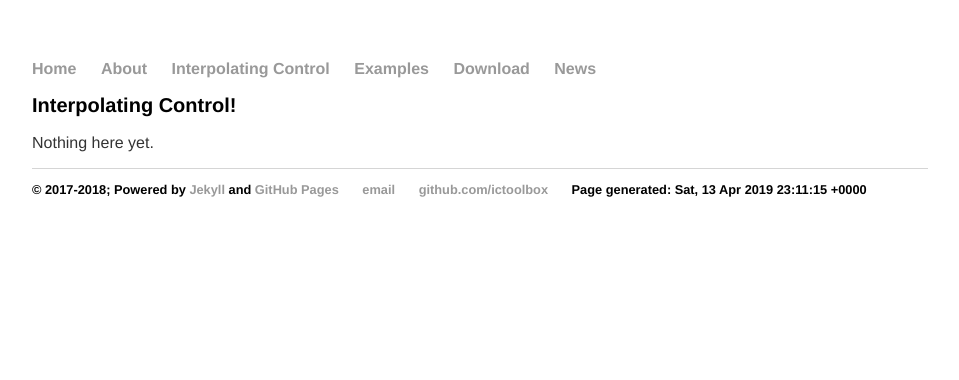
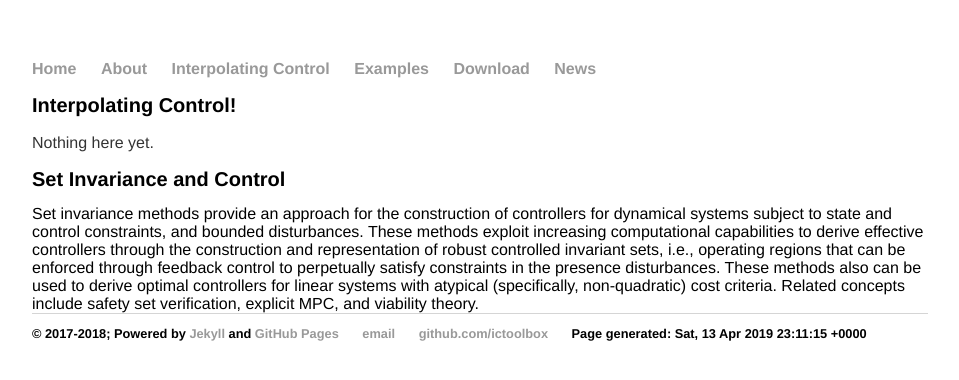
Before and after one commit to ICToolbox/ictoolbox.github.io, a Jekyll site: the page built from ic/index.html, in a window 1280 px wide. Shown: the top 380 px of the page, without its empty margins (160-1119 px from the left). Built offline with Jekyll 4.4.1, drawn with Linux system fonts in a browser that asks for light colours.

Commit message:
Update index.html

```diff
--- a/ic/index.html
+++ b/ic/index.html
@@ -5,6 +5,18 @@ title: Interpolating Control
 <div class="blurb">
 	<h1>Interpolating Control!</h1>
 	<p>Nothing here yet.</p>
+
+	<h1>Set Invariance and Control</h1>
+
+	Set invariance methods provide an approach for the construction of controllers for dynamical systems
+	subject to state and control constraints, and bounded disturbances. These methods exploit increasing
+	computational capabilities to derive effective controllers through the construction and representation
+	of robust controlled invariant sets, i.e., operating regions that can be enforced through feedback
+	control to perpetually satisfy constraints in the presence disturbances. These methods also can be
+	used to derive optimal controllers for linear systems with atypical (specifically, non-quadratic)
+	cost criteria. Related concepts include safety set verification, explicit MPC, and viability theory.
+
+
 
 <!--
 		<p>For the constrained control problem, local state $x_i(k)$ and control $u_i(k)$ vectors are subject to
```
